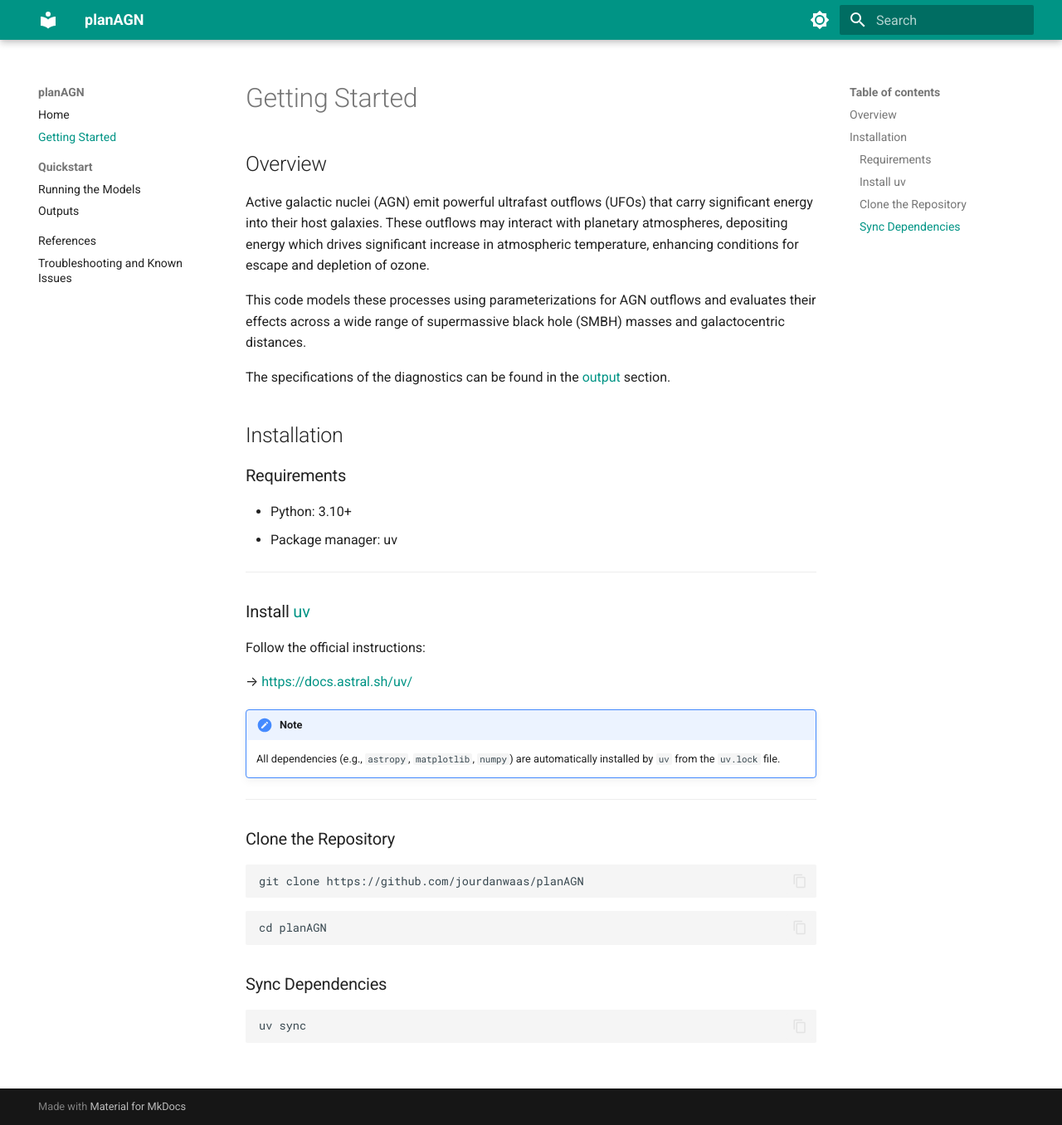
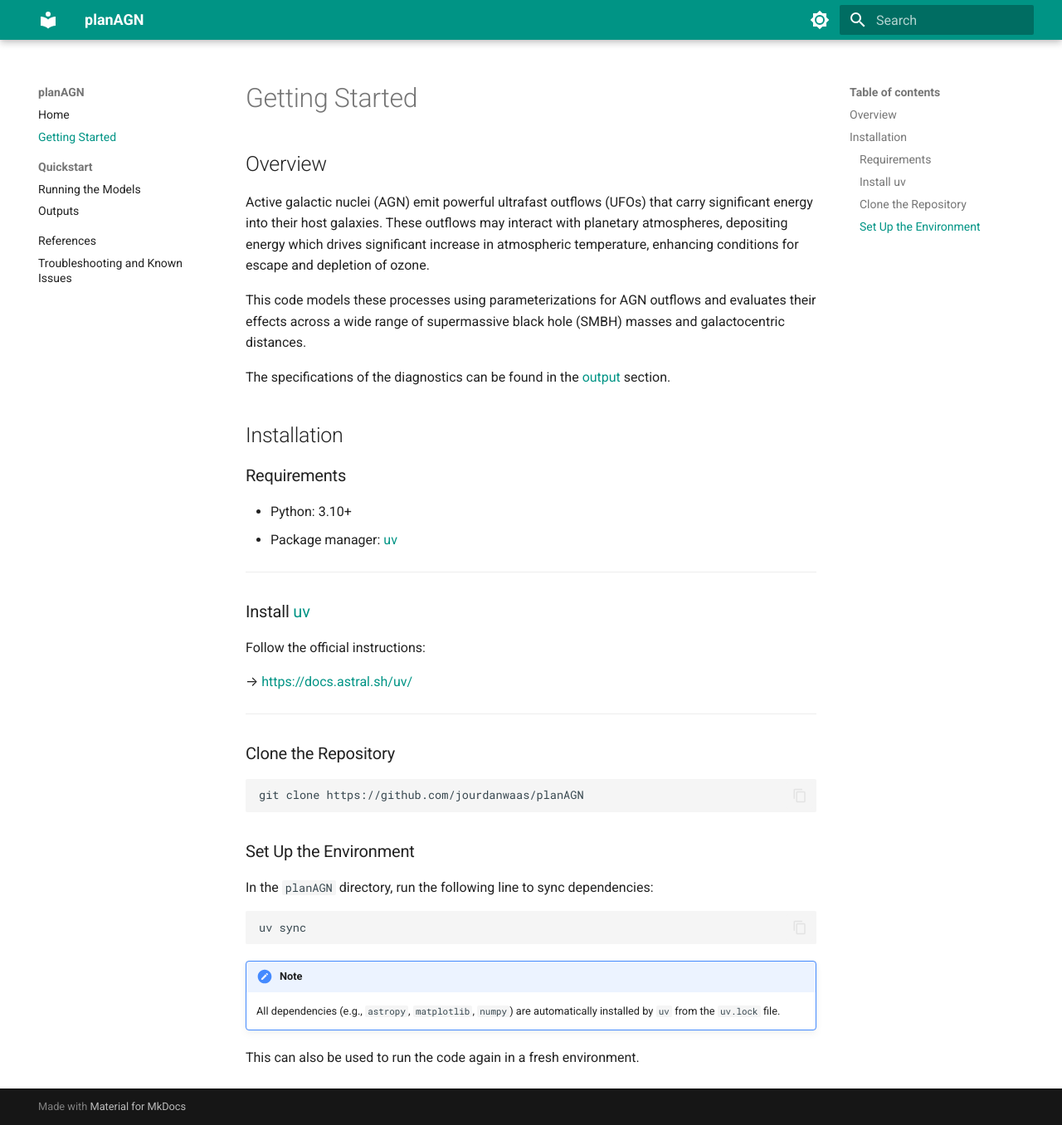
Before and after one commit to jourdanwaas/planAGN, an MkDocs documentation site: the page built from docs/docs/getting-started.md, in a window 1280 px wide and 1356 px high. Shown: the whole window at 83% size. Built offline with MkDocs 1.6.1 and Material for MkDocs 9.7.7, drawn with Linux system fonts in a browser that asks for light colours.

Commit message:
clean up

````diff
--- a/docs/docs/getting-started.md
+++ b/docs/docs/getting-started.md
@@ -14,7 +14,7 @@ The specifications of the diagnostics can be found in the [output](output.md) se
 ### Requirements
 
 - Python: 3.10+
-- Package manager: uv
+- Package manager: [uv](https://docs.astral.sh/uv)
 
 ---
 
@@ -24,9 +24,6 @@ Follow the official instructions:
 
 → <https://docs.astral.sh/uv/>
 
-!!! note
-    All dependencies (e.g.,  `astropy`, `matplotlib`, `numpy`) are automatically installed by `uv` from the `uv.lock` file.
-
 ---
 
 ### Clone the Repository
@@ -35,12 +32,15 @@ Follow the official instructions:
 git clone https://github.com/jourdanwaas/planAGN
 ```
 
-```sh
-cd planAGN
-```
+### Set Up the Environment
 
-### Sync Dependencies
+In the `planAGN` directory, run the following line to sync dependencies:
 
 ```sh
 uv sync
 ```
+
+!!! note
+    All dependencies (e.g.,  `astropy`, `matplotlib`, `numpy`) are automatically installed by `uv` from the `uv.lock` file.
+
+This can also be used to run the code again in a fresh environment.
````
